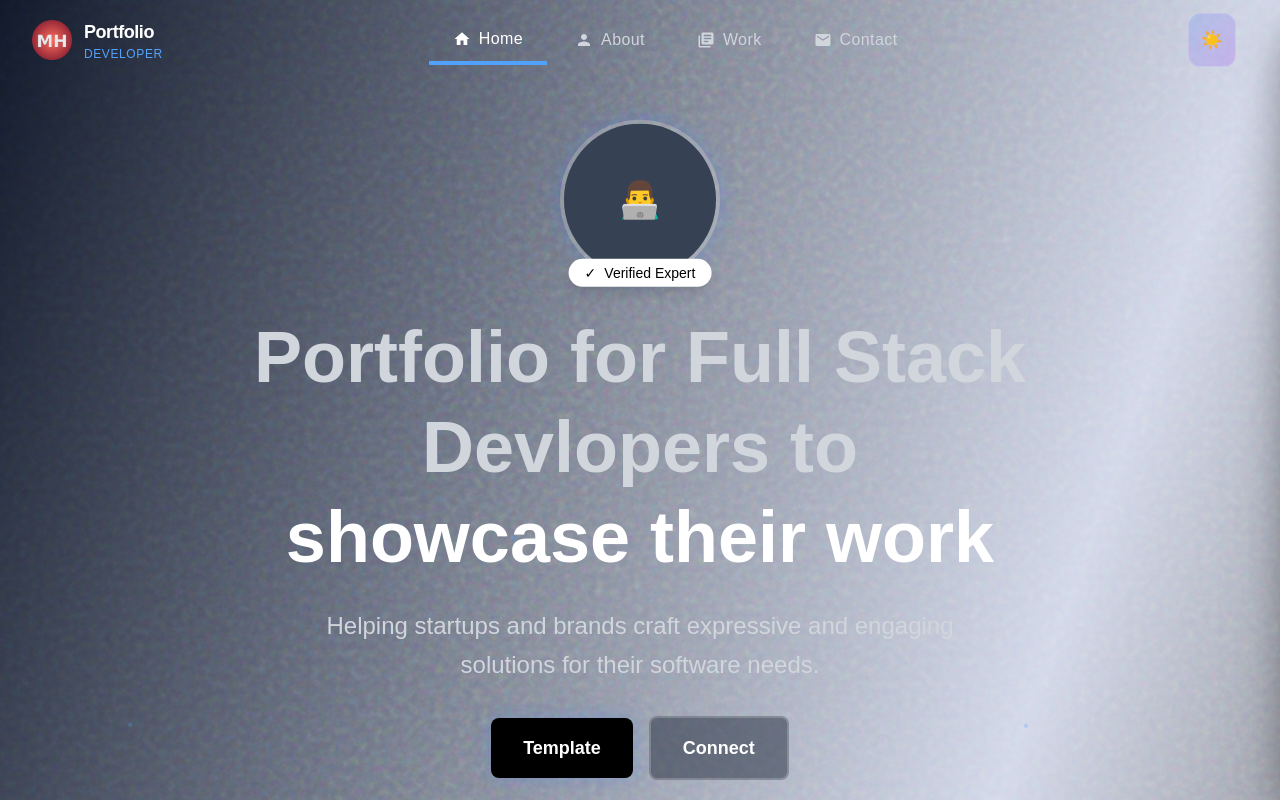
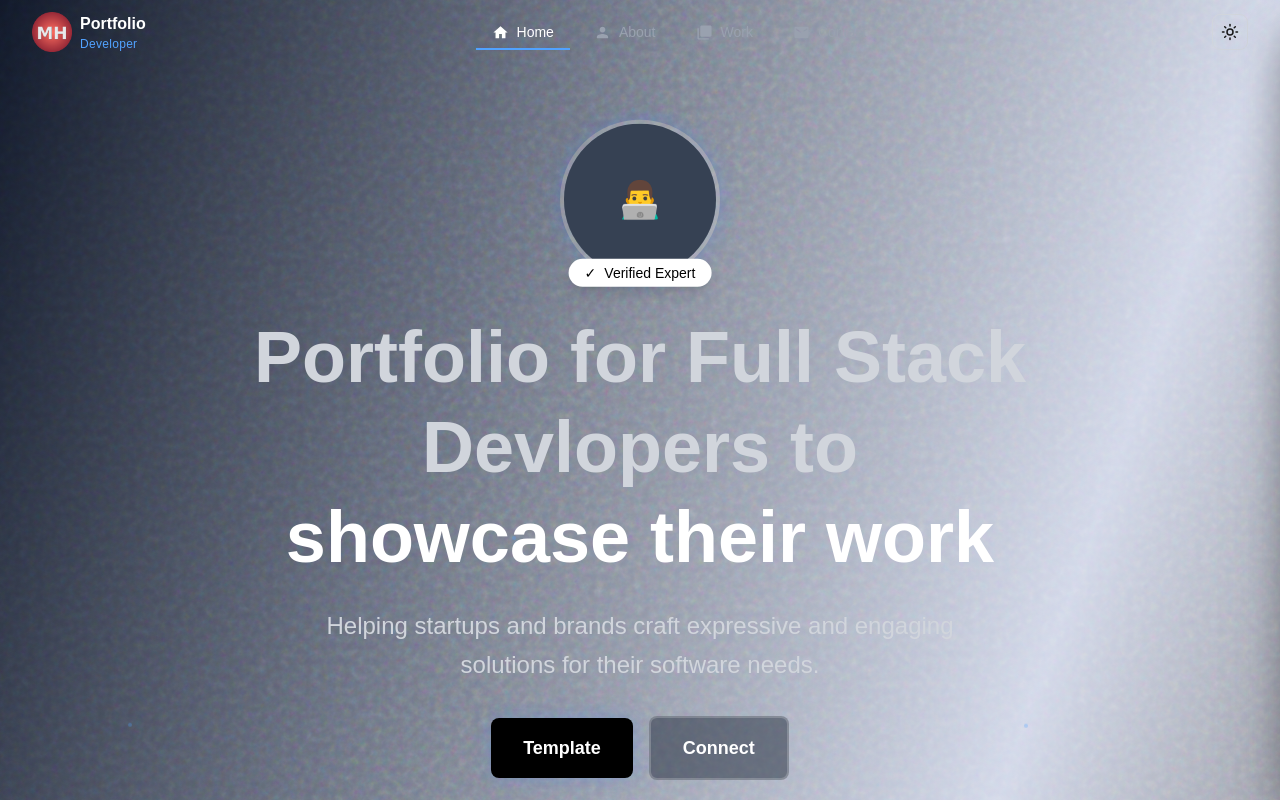
Before and after one commit to abuhurairah-dev/portfolio, a Next.js app: page / in a window 1280 px wide. Shown: the top 800 px of the page. Built offline with nearby package versions, Linux system fonts and the light colour scheme.

Commit message:
feat(navbar): redesign navigation with modern style

```diff
--- a/components/NavBar.tsx
+++ b/components/NavBar.tsx
@@ -6,6 +6,7 @@ import Link from 'next/link';
 import { usePathname } from 'next/navigation';
 import MobileMenu from './MobileMenu';
 import Image from "next/image";
+import { Moon, Sun, Menu } from "lucide-react"; // cleaner icons
 
 interface NavItem {
   id: string;
@@ -16,23 +17,31 @@ interface NavItem {
 
 const icons: Record<string, React.ReactNode> = {
   home: (
-    <svg width="18" height="18" viewBox="0 0 24 24" fill="currentColor" className="transition-transform duration-200 group-hover:scale-110">
+    <svg width="17" height="17" viewBox="0 0 24 24" fill="currentColor">
       <path d="M10 20v-6h4v6h5v-8h3L12 3 2 12h3v8z"/>
     </svg>
   ),
   about: (
-    <svg width="18" height="18" viewBox="0 0 24 24" fill="currentColor" className="transition-transform duration-200 group-hover:scale-110">
-      <path d="M12 12c2.21 0 4-1.79 4-4s-1.79-4-4-4-4 1.79-4 4 1.79 4 4 4zm0 2c-2.67 0-8 1.34-8 4v2h16v-2c0-2.66-5.33-4-8-4z"/>
+    <svg width="17" height="17" viewBox="0 0 24 24" fill="currentColor">
+      <path d="M12 12c2.2 0 4-1.8 4-4s-1.8-4-4-4-4
+        1.8-4 4 1.8 4 4 4zm0 2c-2.7 0-8 1.3-8
+        4v2h16v-2c0-2.7-5.3-4-8-4z"/>
     </svg>
   ),
   work: (
-    <svg width="18" height="18" viewBox="0 0 24 24" fill="currentColor" className="transition-transform duration-200 group-hover:scale-110">
-      <path d="M4 6H2v14c0 1.1.9 2 2 2h14v-2H4V6zm16-4H8c-1.1 0-2 .9-2 2v12c0 1.1.9 2 2 2h12c1.1 0 2-.9 2-2V4c0-1.1-.9-2-2-2zm-1 9H9V9h10v2zm-4 4H9v-2h6v2zm4-8H9V5h10v2z"/>
+    <svg width="17" height="17" viewBox="0 0 24 24" fill="currentColor">
+      <path d="M4 6H2v14c0 1.1.9 2 2 2h14v-2H4V6zm16-4H8c-1.1
+        0-2 .9-2 2v12c0 1.1.9 2 2
+        2h12c1.1 0 2-.9 2-2V4c0-1.1-.9-2-2-2z"/>
     </svg>
   ),
   contact: (
-    <svg width="18" height="18" viewBox="0 0 24 24" fill="currentColor" className="transition-transform duration-200 group-hover:scale-110">
-      <path d="M20 4H4c-1.1 0-1.99.9-1.99 2L2 18c0 1.1.9 2 2 2h16c1.1 0 2-.9 2-2V6c0-1.1-.9-2-2-2zm0 4l-8 5-8-5V6l8 5 8-5v2z"/>
+    <svg width="17" height="17" viewBox="0 0 24 24" fill="currentColor">
+      <path d="M20 4H4c-1.1 0-2
+        .9-2 2v12c0 1.1.9 2 2
+        2h16c1.1 0 2-.9
+        2-2V6c0-1.1-.9-2-2-2zm0
+        4l-8 5-8-5V6l8 5 8-5v2z"/>
     </svg>
   ),
 };
@@ -44,7 +53,7 @@ const navItems: NavItem[] = [
   { id: 'contact', label: 'Contact', href: '/contact', icon: icons.contact },
 ];
 
-const profileImage = "/avatar.png"; // Replace with your own path or pass as prop
+const profileImage = "/avatar.png";
 
 interface NavigationProps {
   isDarkMode: boolean;
@@ -59,7 +68,7 @@ export default function NavBar({ isDarkMode, onToggleTheme }: NavigationProps) {
   const activeItem = pathname === '/' ? 'home' : pathname.slice(1);
 
   useEffect(() => {
-    const onScroll = () => setIsScrolled(window.scrollY > 20);
+    const onScroll = () => setIsScrolled(window.scrollY > 10);
     window.addEventListener('scroll', onScroll);
     return () => window.removeEventListener('scroll', onScroll);
   }, []);
@@ -71,19 +80,19 @@ export default function NavBar({ isDarkMode, onToggleTheme }: NavigationProps) {
   return (
     <>
       <nav
-        className={`fixed top-0 left-0 right-0 z-50 transition-all duration-700 ease-out
+        className={`fixed top-0 left-0 right-0 z-50 transition-all duration-500
         ${isScrolled
-          ? 'backdrop-blur-xl bg-black/30 border-b border-white/20 shadow-2xl shadow-black/20'
+          ? 'backdrop-blur-md bg-black/30 border-b border-white/10'
           : 'bg-transparent'}`}
       >
         <div className="max-w-7xl mx-auto px-6 lg:px-8">
-          <div className="flex items-center justify-between h-20">
+          <div className="flex items-center justify-between h-16">
             <Logo isDarkMode={isDarkMode} />
             <NavLinks navItems={navItems} activeItem={activeItem} isDarkMode={isDarkMode} />
 
-            <div className="flex items-center space-x-3">
+            <div className="flex items-center gap-3">
               <ThemeToggle isDarkMode={isDarkMode} onToggle={onToggleTheme} />
-              <MobileToggle isDarkMode={isDarkMode} onClick={() => setIsMobileMenuOpen(!isMobileMenuOpen)} />
+              <MobileToggle onClick={() => setIsMobileMenuOpen(!isMobileMenuOpen)} />
             </div>
           </div>
         </div>
@@ -103,17 +112,10 @@ function Logo({ isDarkMode }: { isDarkMode: boolean }) {
   const [isOpen, setIsOpen] = useState(false);
 
   useEffect(() => {
-    if (isOpen) {
-      document.body.style.overflow = "hidden"; // stop background scroll
-    } else {
-      document.body.style.overflow = ""; // reset
-    }
-    return () => {
-      document.body.style.overflow = "";
-    };
+    document.body.style.overflow = isOpen ? "hidden" : "";
+    return () => { document.body.style.overflow = ""; };
   }, [isOpen]);
 
-  // Modal content (separate so we can portal it)
   const modalContent = (
     <div
       className="fixed inset-0 z-[9999] flex items-center justify-center bg-black/70 backdrop-blur-sm"
@@ -131,41 +133,23 @@ function Logo({ isDarkMode }: { isDarkMode: boolean }) {
 
   return (
     <>
-      {/* Logo clickable */}
       <button
         onClick={() => setIsOpen(true)}
-        className="relative overflow-hidden flex items-center space-x-3 focus:outline-none"
+        className="flex items-center gap-2 focus:outline-none group"
       >
-        <div
-          className={`relative w-10 h-10 flex items-center justify-center overflow-hidde`}
-        >
-          <Image
-            src={profileImage}
-            alt="Profile"
-            width={40}
-            height={40}
-            className="object-cover rounded-xl"
-          />
+        <div className="relative w-10 h-10 rounded-xl overflow-hidden ring-2 ring-transparent group-hover:ring-blue-500 transition">
+          <Image src={profileImage} alt="Profile" fill className="object-cover" />
         </div>
         <div className="flex flex-col text-left">
-          <span
-            className={`text-lg font-bold tracking-tight ${
-              isDarkMode ? "text-white" : "text-gray-900"
-            }`}
-          >
+          <span className={`text-base font-semibold ${isDarkMode ? "text-white" : "text-gray-900"}`}>
             Portfolio
           </span>
-          <span
-            className={`text-xs font-medium tracking-wider ${
-              isDarkMode ? "text-blue-400" : "text-blue-600"
-            }`}
-          >
-            DEVELOPER
+          <span className={`text-xs tracking-wide ${isDarkMode ? "text-blue-400" : "text-blue-600"}`}>
+            Developer
           </span>
         </div>
       </button>
 
-      {/* Modal injected into <body> */}
       {isOpen && typeof window !== "undefined"
         ? createPortal(modalContent, document.body)
         : null}
@@ -175,24 +159,21 @@ function Logo({ isDarkMode }: { isDarkMode: boolean }) {
 
 function NavLinks({ navItems, activeItem, isDarkMode }: { navItems: NavItem[], activeItem: string, isDarkMode: boolean }) {
   return (
-    <div className="hidden md:flex items-center space-x-1">
+    <div className="hidden md:flex items-center gap-2">
       {navItems.map((item) => {
         const isActive = activeItem === item.id;
         return (
           <Link
             key={item.id}
             href={item.href}
-            className={`group relative flex items-center space-x-2 px-6 py-3 transition-all duration-300
+            className={`group relative flex items-center gap-2 px-4 py-2 rounded-md text-sm font-medium transition
               ${isActive
-                ? isDarkMode ? 'text-white border-b-2 border-blue-400' : 'text-gray-900 border-b-2 border-blue-600'
-                : isDarkMode ? 'text-gray-300 hover:text-white' : 'text-gray-600 hover:text-gray-900'}`}
+                ? isDarkMode ? 'text-white' : 'text-gray-900'
+                : isDarkMode ? 'text-gray-400 hover:text-white' : 'text-gray-600 hover:text-gray-900'}`}
           >
-            {isActive && (
-              <div className={`absolute bottom-0 left-0 w-full h-0.5 ${isDarkMode ? 'bg-blue-400' : 'bg-blue-600'}`} />
-            )}
-            <div className={`absolute bottom-0 left-0 w-0 h-0.5 transition-all duration-300 ${isDarkMode ? 'bg-white' : 'bg-gray-900'} group-hover:w-full`} />
-            <span className="relative z-10">{item.icon}</span>
-            <span className="relative z-10 font-medium tracking-wide">{item.label}</span>
+            <span className="flex items-center">{item.icon}</span>
+            {item.label}
+            <span className={`absolute bottom-0 left-0 w-0 h-0.5 ${isDarkMode ? 'bg-blue-400' : 'bg-blue-600'} transition-all duration-300 group-hover:w-full ${isActive ? 'w-full' : ''}`} />
           </Link>
         );
       })}
@@ -204,30 +185,20 @@ function ThemeToggle({ isDarkMode, onToggle }: { isDarkMode: boolean, onToggle:
   return (
     <button
       onClick={onToggle}
-      className={`group relative p-3 rounded-xl transition-all duration-300 transform hover:scale-110
-        ${isDarkMode
-          ? 'bg-gradient-to-br from-blue-500/20 to-purple-600/20 text-white border border-white/20'
-          : 'bg-gradient-to-br from-blue-500/10 to-purple-600/10 text-gray-800 border border-gray-200'}`}
+      className="p-2 rounded-lg border border-gray-300 dark:border-white/20 hover:bg-gray-100 dark:hover:bg-white/10 transition"
     >
-      <span className="text-lg transition-transform duration-300 group-hover:rotate-12">
-        {isDarkMode ? '☀️' : '🌙'}
-      </span>
-      <div className={`absolute inset-0 rounded-xl blur-md transition-opacity duration-300
-        ${isDarkMode ? 'bg-blue-500/30' : 'bg-blue-500/20'} opacity-0 group-hover:opacity-100`} />
+      {isDarkMode ? <Sun size={18} /> : <Moon size={18} />}
     </button>
   );
 }
 
-function MobileToggle({ isDarkMode, onClick }: { isDarkMode: boolean, onClick: () => void }) {
+function MobileToggle({ onClick }: { onClick: () => void }) {
   return (
     <button
       onClick={onClick}
-      className={`md:hidden group relative p-3 rounded-xl transition-all duration-300
-        ${isDarkMode ? 'text-white hover:bg-white/10 border border-white/20' : 'text-gray-900 hover:bg-gray-900/10 border border-gray-200'}`}
+      className="md:hidden p-2 rounded-lg border border-gray-300 dark:border-white/20 hover:bg-gray-100 dark:hover:bg-white/10 transition"
     >
-      <svg width="24" height="24" viewBox="0 0 24 24" fill="currentColor" className="transition-transform duration-300 group-hover:scale-110">
-        <path d="M3 18h18v-2H3v2zm0-5h18v-2H3v2zm0-7v2h18V6H3z"/>
-      </svg>
+      <Menu size={20} />
     </button>
   );
 }
```
